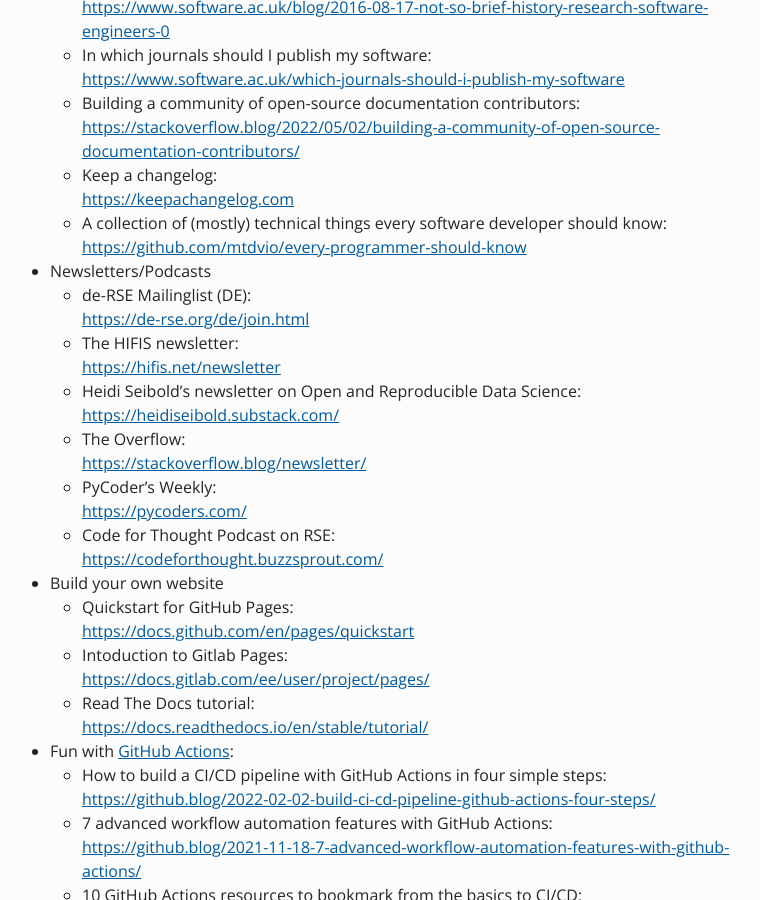
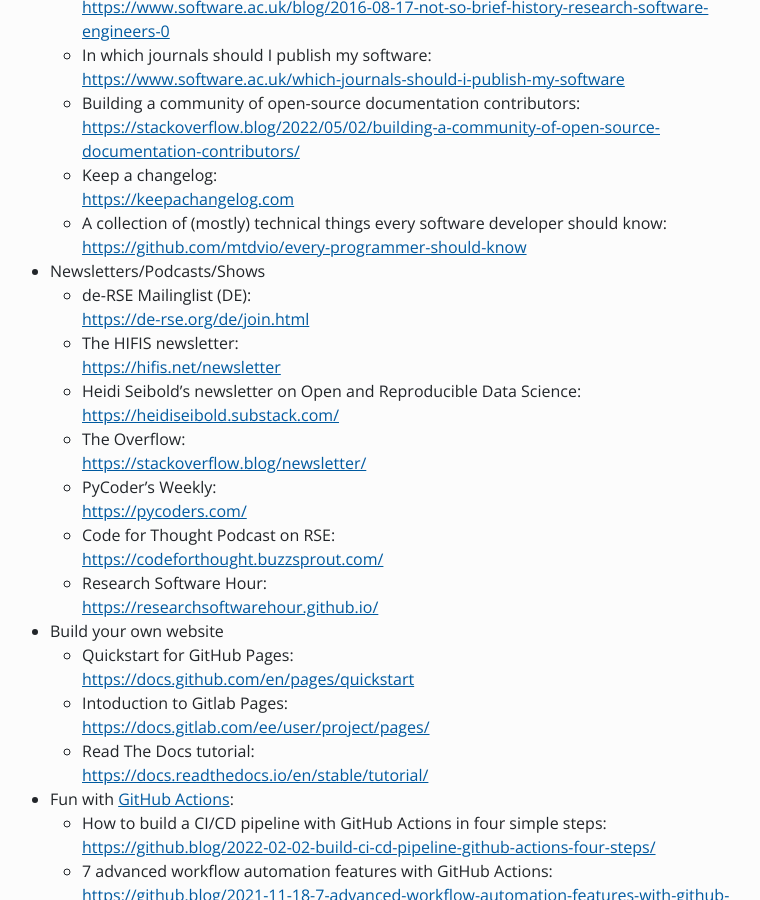
Before and after one commit to Helmholtz-HiRSE/helmholtz-hirse.github.io, a Jekyll site: the page built from resources.md, in a window 1280 px wide and 900 px high, scrolled down 618 px. Shown: the whole window, without its empty margins (64-824 px from the left). Built offline with Jekyll 4.4.1, drawn with Linux system fonts in a browser that asks for light colours; nearby versions of some CDN libraries.

Commit message:
Update resources.md

```diff
--- a/resources.md
+++ b/resources.md
@@ -22,13 +22,14 @@
    * Keep a changelog: <br> <https://keepachangelog.com>
    * A collection of (mostly) technical things every software developer should know:
    <br> <https://github.com/mtdvio/every-programmer-should-know>
-* Newsletters/Podcasts
+* Newsletters/Podcasts/Shows
     * de-RSE Mailinglist (DE): <br> <https://de-rse.org/de/join.html>
     * The HIFIS newsletter: <br> <https://hifis.net/newsletter>
     * Heidi Seibold's newsletter on Open and Reproducible Data Science: <br> <https://heidiseibold.substack.com/>
     * The Overflow: <br> <https://stackoverflow.blog/newsletter/>
     * PyCoder's Weekly: <br> <https://pycoders.com/>
     * Code for Thought Podcast on RSE: <br> <https://codeforthought.buzzsprout.com/>
+    * Research Software Hour: <br> <https://researchsoftwarehour.github.io/>
 * Build your own website
     * Quickstart for GitHub Pages: <br> <https://docs.github.com/en/pages/quickstart>
     * Intoduction to Gitlab Pages: <br> <https://docs.gitlab.com/ee/user/project/pages/>
```
